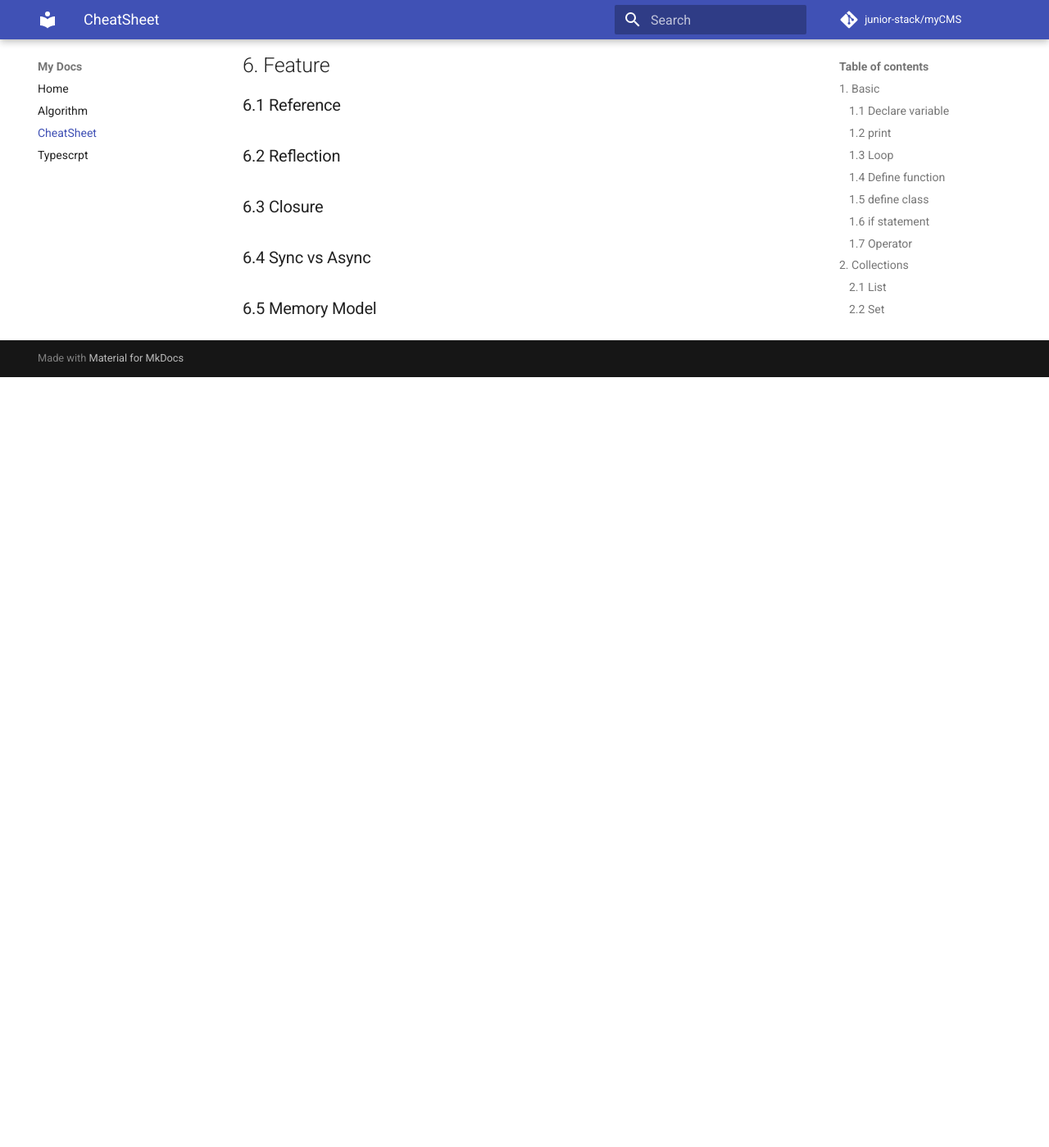
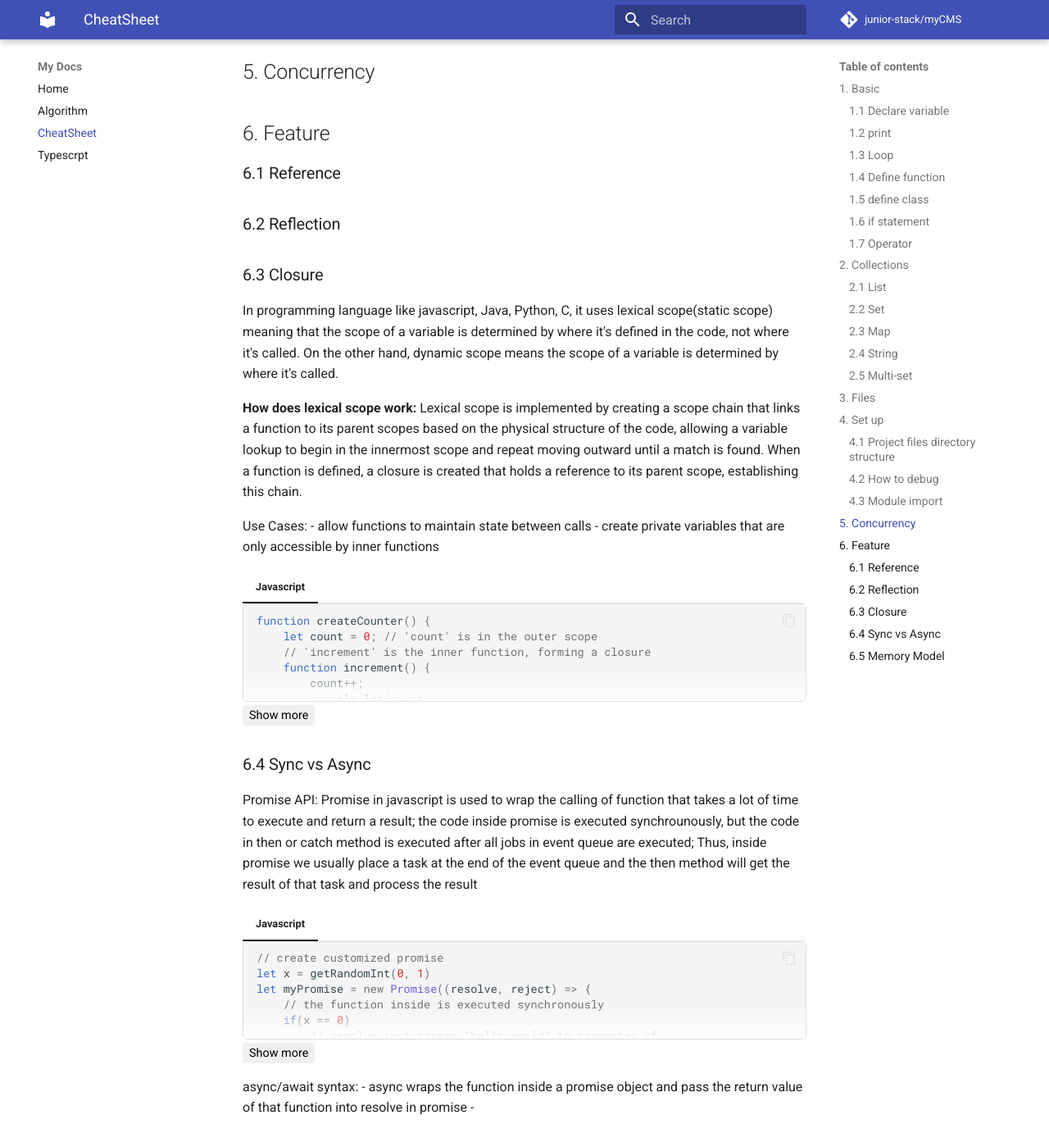
Before and after one commit to junior-stack/myCMS, an MkDocs documentation site: the page built from docs/CheatSheet.md, in a window 1280 px wide and 1400 px high, scrolled down 3332 px. Shown: the whole window at 82% size. Built offline with MkDocs 1.6.1 and Material for MkDocs 9.7.7, drawn with Linux system fonts in a browser that asks for light colours; comment, search, counter and statistics services are not loaded; before the commit the page ends 3792 px from its top, so only the background shows below that.

Commit message:
[PUBLISHER] Merge #5
* PUSH NOTE : typescrpt.md

* PUSH NOTE : CheatSheet.md

````diff
--- a/docs/CheatSheet.md
+++ b/docs/CheatSheet.md
@@ -186,9 +186,8 @@
 }
 ```
 
+## 1.5 define class
 
-
-## 1.5 define class
 ```Javascript group:1.5
 class A {
 	constructor(a1, a2){
@@ -410,7 +412,63 @@
 ## 6.2 Reflection
 
 ## 6.3 Closure
+In programming language like javascript, Java, Python, C, it uses lexical scope(static scope) meaning that the scope of a variable is determined by where it's defined in the code, not where it's called. On the other hand, dynamic scope means the scope of a variable is determined by where it's called.
+
+**How does lexical scope work:**
+Lexical scope is implemented by creating a scope chain that links a function to its parent scopes based on the physical structure of the code, allowing a variable lookup to begin in the innermost scope and repeat moving outward until a match is found. When a function is defined, a closure is created that holds a reference to its parent scope, establishing this chain.
+
+Use Cases:
+- allow functions to maintain state between calls
+- create private variables that are only accessible by inner functions
+
+```Javascript group:6.3
+function createCounter() {
+	let count = 0; // 'count' is in the outer scope
+	// 'increment' is the inner function, forming a closure
+	function increment() {
+		count++;
+		console.log(count);
+	}
+	return increment; // Return the inner function
+}
+
+const counter1 = createCounter();
+counter1(); // print 1
+counter1(); // print 2
+```
 
 ## 6.4 Sync vs Async
 
+Promise API:
+Promise in javascript is used to wrap the calling of function that takes a lot of time to execute and return a result; the code inside promise is executed synchrounously, but the code in then or catch method is executed after all jobs in event queue are executed; Thus, inside promise we usually place a task at the end of the event queue and the then method will get the result of that task and process the result
+```Javascript group:6.4
+// create customized promise
+let x = getRandomInt(0, 1)
+let myPromise = new Promise((resolve, reject) => {
+	// the function inside is executed synchronously
+	if(x == 0)
+		// resolve just passes "hello world" to parameter of
+		// value in then method
+		// You can also pass another promise object into resolve
+		resolve("hello world")
+	else
+		reject("destroy world")
+}).then(value => {
+	// the function inside then is executed asynchrounously
+	console.log(value)
+}).catch(err => {
+	// the function inside catch is executed asynchrounously
+	console.error(err)
+})
+
+const promise1 = fetch('https://api.example.com/data')
+const promise2 = readFile('./myFile.txt', { encoding: 'utf8' })
+Promise.all([promise1, promise2])
+	.then((results) => console.log(results))
+	.catch((err) => console.error(err))
+```
+
+async/await syntax:
+- async wraps the function inside a promise object and pass the return value of that function into resolve in promise
+-
 ## 6.5 Memory Model
````
Also changed, not shown: other parts of docs/CheatSheet.md (+3 -0 lines).
